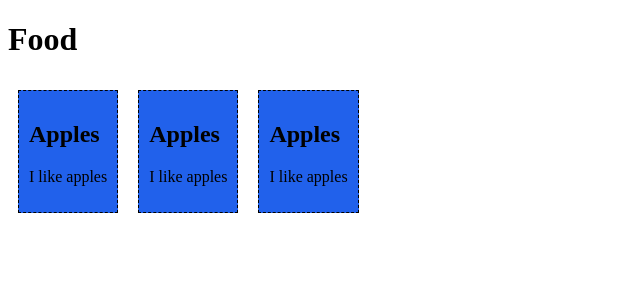
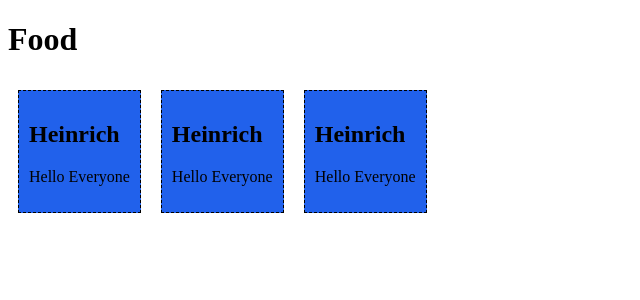
Before and after one commit to Eleboy08/Webprog-sf241-vuejs, a Vue app in the folder firstsfc/: page / in a window 1280 px wide. Shown: the top 300 px of the page, without its empty margins (0-640 px from the left). Built offline with nearby package versions, Linux system fonts and the light colour scheme.

Commit message:
Task 03 Create a Clean Project

```diff
--- a/firstsfc/src/components/FoodItem.vue
+++ b/firstsfc/src/components/FoodItem.vue
@@ -9,8 +9,8 @@
 export default {
   data() {
     return {
-      name: 'Apples',
-      message: 'I like apples'
+      name: 'Heinrich',
+      message: 'Hello Everyone'
     }
   }
 };
```
